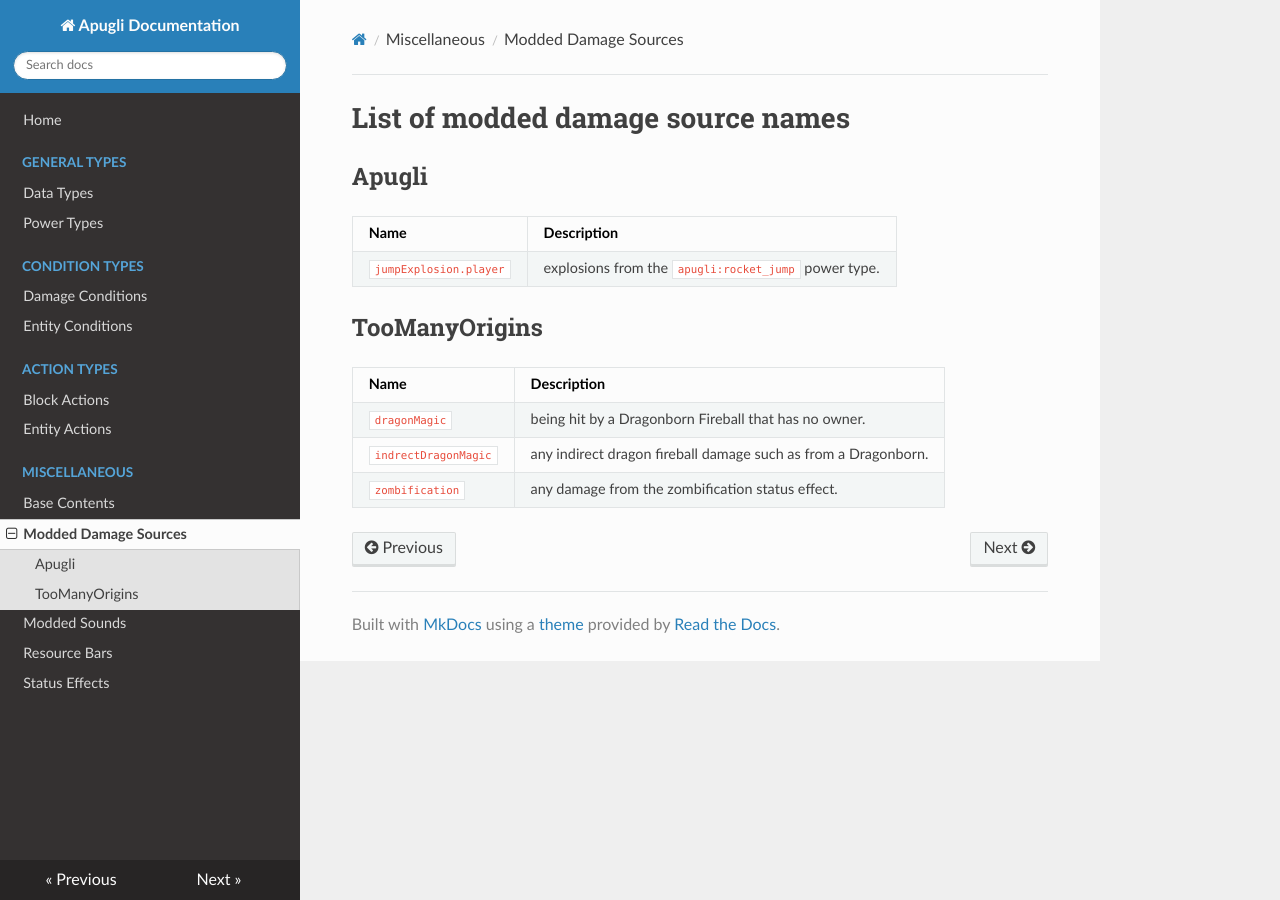
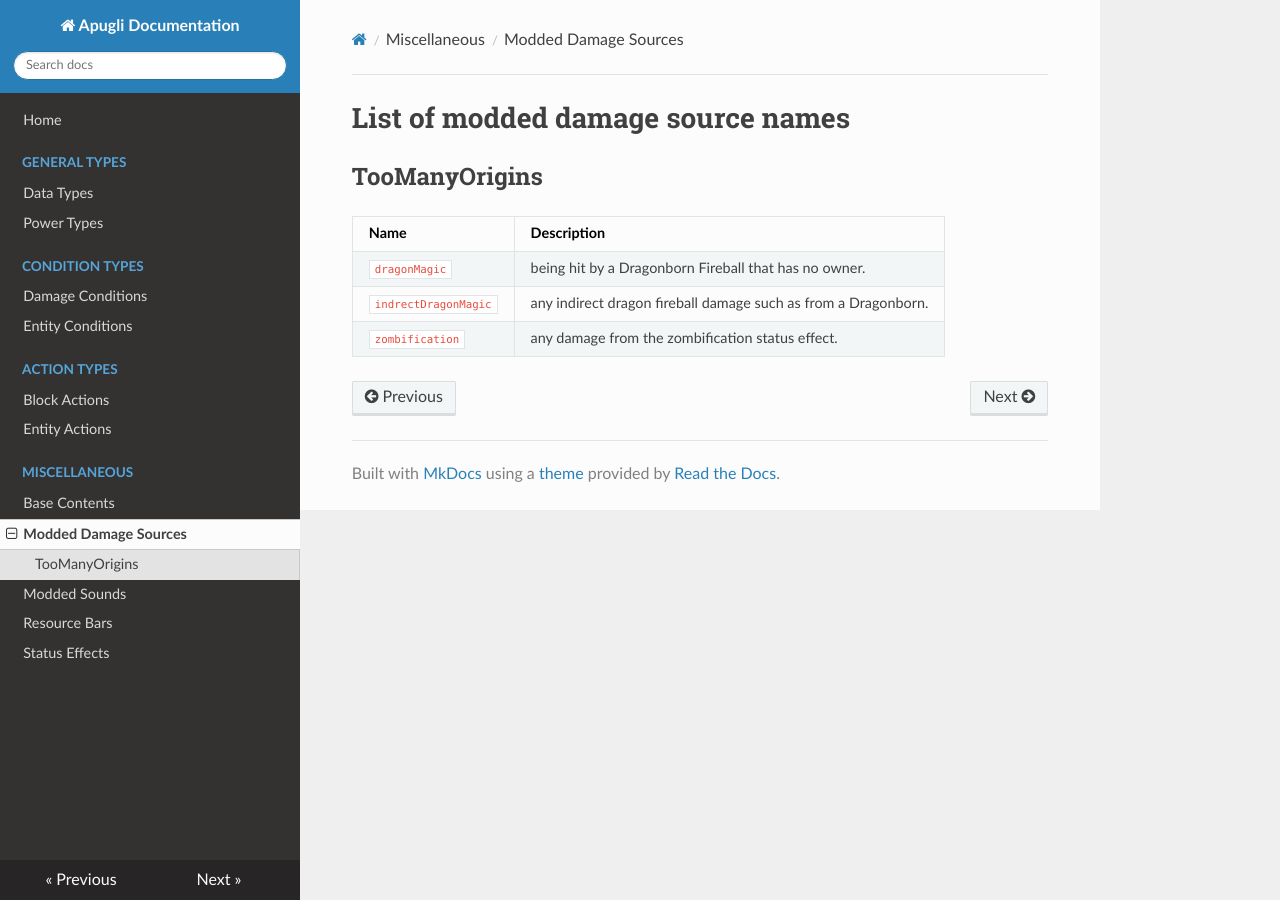
Before and after one commit to MerchantPug/apugli-docs, an MkDocs documentation site: the page built from docs/misc/modded_damage_sources.md, in a window 1280 px wide. Built offline with MkDocs 1.6.1, drawn with Linux system fonts in a browser that asks for light colours; nearby versions of some CDN libraries.

Commit message:
Update modded_damage_sources.md

```diff
--- a/docs/misc/modded_damage_sources.md
+++ b/docs/misc/modded_damage_sources.md
@@ -3,11 +3,6 @@ title: Modded Damage Sources
 date: 2021-06-21
 ---
 # List of modded damage source names
-
-## Apugli
-Name | Description
------|-------------
-`jumpExplosion.player` | explosions from the `apugli:rocket_jump` power type.
 
 ## TooManyOrigins
 Name | Description
```
